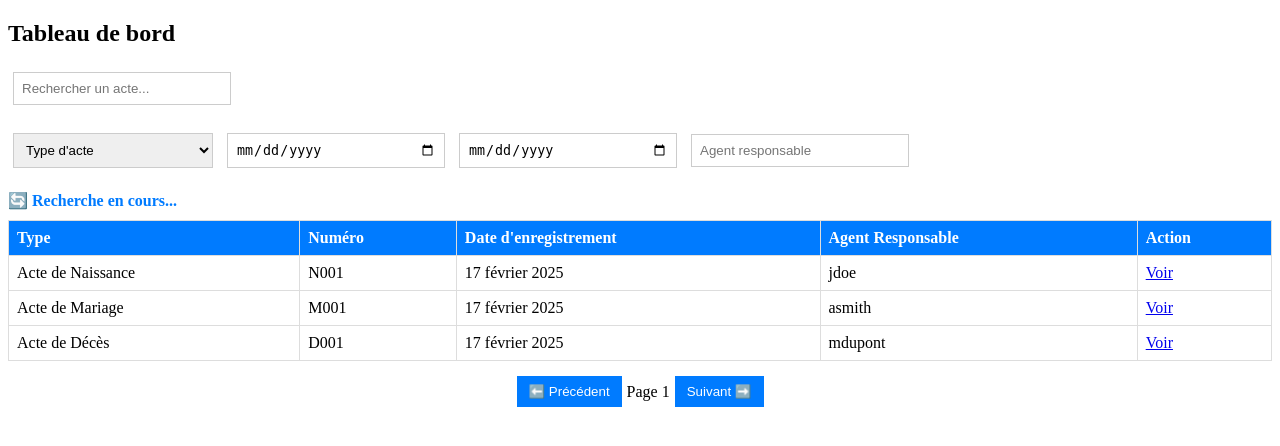
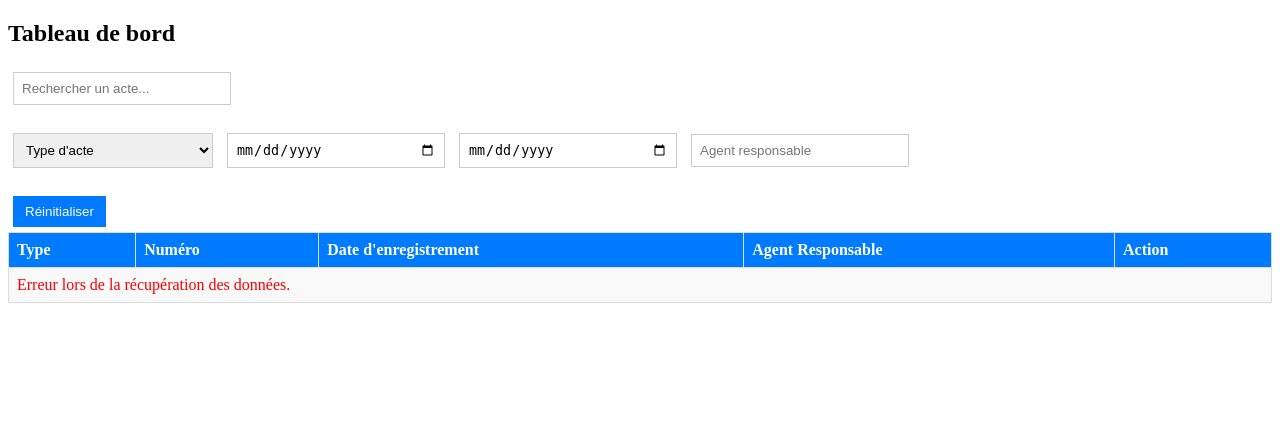
Before and after one commit to Isaac2910/mairie, a Django app: page /dashboard/ in a window 1280 px wide. Shown: the part 98-544 px from the top of the page. Run offline with Django 5.2, Linux system fonts and the light colour scheme; a user stored in the database is signed in; data comes from the database, SQL or seed files in the repository.

Commit message:
Update dashboard.html n1

```diff
--- a/etat_civil/templates/dashboard.html
+++ b/etat_civil/templates/dashboard.html
@@ -23,6 +23,7 @@
     <!-- Filtre par agent responsable -->
     <input type="text" id="agent" placeholder="Agent responsable" onkeyup="searchActes()">
     <br><br>
+    <button type="button" onclick="resetFilters()">Réinitialiser</button>
 </form>
 
 <!-- Indicateur de chargement -->
@@ -39,30 +40,18 @@
             <th>Action</th>
         </tr>
     </thead>
-    <tbody id="acte-list">
-        {% for acte in actes %}
-        <tr>
-            <td>{{ acte.get_type_acte_display }}</td>
-            <td>{{ acte.numero_acte }}</td>
-            <td>{{ acte.date_enregistrement }}</td>
-            <td>{{ acte.agent_responsable.username }}</td>
-            <td>
-                <a href="{% url 'detail_acte' acte.id %}">Voir</a>
-                {% if acte.document_pdf %}
-                    <a href="{% url 'telecharger_acte' acte.id %}">Télécharger</a>
-                {% endif %}
-            </td>
-        </tr>
-        {% endfor %}
-    </tbody>
+    <tbody id="acte-list"></tbody>
 </table>
 
 <!-- Pagination -->
-<div id="pagination">
-    <button onclick="prevPage()">⬅️ Précédent</button>
+<div id="pagination" style="display: none;">
+    <button onclick="prevPage()" id="prevBtn">⬅️ Précédent</button>
     <span id="page-number">Page 1</span>
-    <button onclick="nextPage()">Suivant ➡️</button>
+    <button onclick="nextPage()" id="nextBtn">Suivant ➡️</button>
 </div>
+
+<!-- Nombre total de résultats -->
+<p id="total-results"></p>
 
 <!-- Script pour la recherche dynamique et la pagination -->
 <script>
@@ -80,12 +69,27 @@
     document.getElementById("loader").style.display = "block";
 
     fetch(`/rechercher-actes/?q=${query}&type_acte=${typeActe}&date_debut=${dateDebut}&date_fin=${dateFin}&agent=${agent}`)
-    .then(response => response.json())
+    .then(response => {
+        if (!response.ok) {
+            throw new Error("Erreur lors de la récupération des données.");
+        }
+        return response.json();
+    })
     .then(data => {
         document.getElementById("loader").style.display = "none";
-        allResults = data.results;
-        currentPage = 1;
-        renderTable();
+        if (data.results.length === 0) {
+            document.getElementById("acte-list").innerHTML = "<tr><td colspan='5'>Aucun résultat trouvé.</td></tr>";
+            document.getElementById("pagination").style.display = "none";
+            document.getElementById("total-results").innerText = "";
+        } else {
+            allResults = data.results;
+            currentPage = 1;
+            renderTable();
+        }
+    })
+    .catch(error => {
+        document.getElementById("loader").style.display = "none";
+        document.getElementById("acte-list").innerHTML = `<tr><td colspan='5' style='color: red;'>${error.message}</td></tr>`;
     });
 }
 
@@ -111,6 +115,23 @@
     });
 
     document.getElementById("page-number").innerText = `Page ${currentPage}`;
+    document.getElementById("total-results").innerText = `Total des résultats : ${allResults.length}`;
+    updatePagination();
+}
+
+function updatePagination() {
+    let paginationDiv = document.getElementById("pagination");
+    let prevBtn = document.getElementById("prevBtn");
+    let nextBtn = document.getElementById("nextBtn");
+
+    if (allResults.length <= itemsPerPage) {
+        paginationDiv.style.display = "none";
+    } else {
+        paginationDiv.style.display = "flex";
+    }
+
+    prevBtn.disabled = (currentPage === 1);
+    nextBtn.disabled = (currentPage * itemsPerPage >= allResults.length);
 }
 
 function prevPage() {
@@ -125,6 +146,15 @@
         currentPage++;
         renderTable();
     }
+}
+
+function resetFilters() {
+    document.getElementById("search").value = "";
+    document.getElementById("type_acte").value = "";
+    document.getElementById("date_debut").value = "";
+    document.getElementById("date_fin").value = "";
+    document.getElementById("agent").value = "";
+    searchActes();
 }
 
 // Charger la liste initialement
@@ -148,11 +178,37 @@
         color: white;
     }
 
+    tbody tr:nth-child(odd) {
+        background-color: #f9f9f9;
+    }
+
+    tbody tr:hover {
+        background-color: #f1f1f1;
+    }
+
     input[type="text"], input[type="date"], select {
         padding: 8px;
         margin: 5px;
         border: 1px solid #ccc;
         width: 200px;
+    }
+
+    button {
+        padding: 8px 12px;
+        margin: 5px;
+        background-color: #007bff;
+        color: white;
+        border: none;
+        cursor: pointer;
+    }
+
+    button:hover {
+        background-color: #0056b3;
+    }
+
+    button:disabled {
+        background-color: #ccc;
+        cursor: not-allowed;
     }
 
     #pagination {
@@ -162,24 +218,16 @@
         align-items: center;
     }
 
-    #pagination button {
-        padding: 8px 12px;
-        margin: 5px;
-        background-color: #007bff;
-        color: white;
-        border: none;
-        cursor: pointer;
-    }
-
-    #pagination button:hover {
-        background-color: #0056b3;
-    }
-
     #loader {
         font-weight: bold;
         color: #007bff;
         margin-bottom: 10px;
     }
+
+    #total-results {
+        font-weight: bold;
+        margin-top: 10px;
+    }
 </style>
 
 {% endblock %}
```
